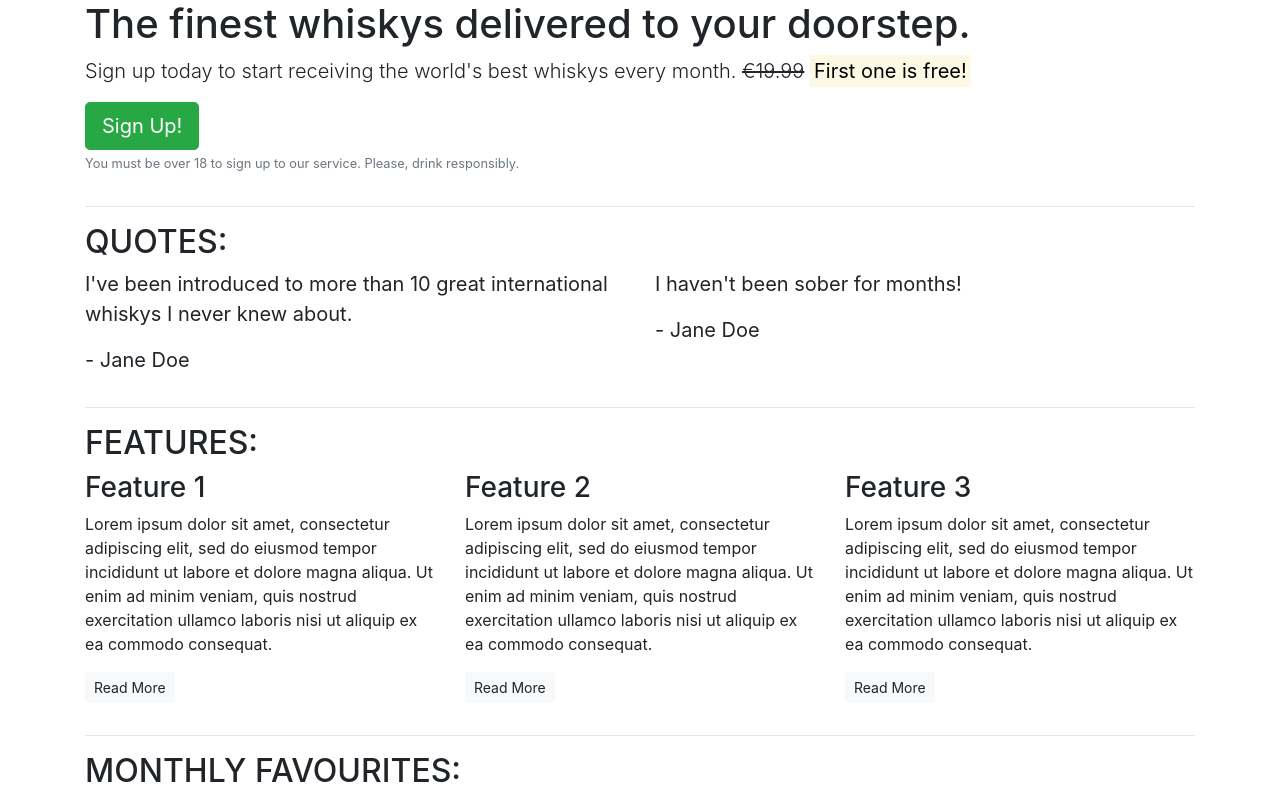
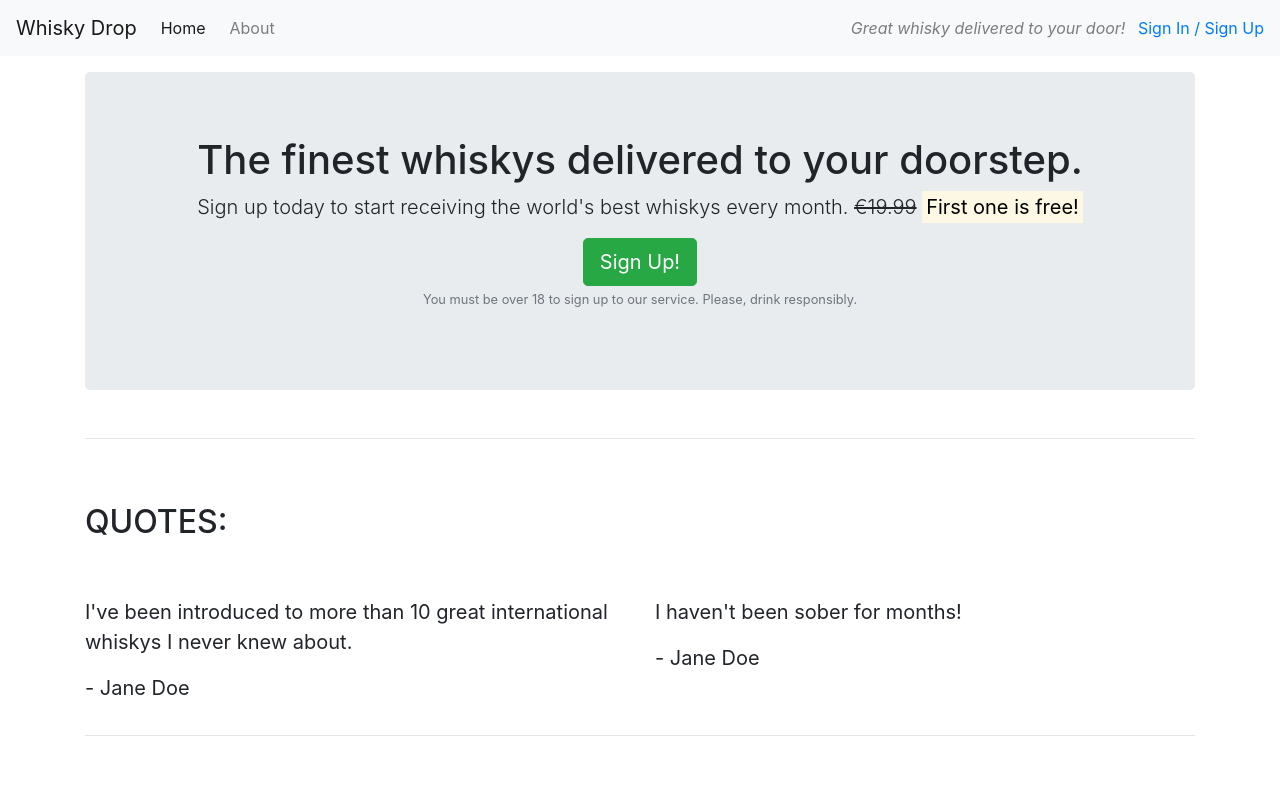
Before and after one commit to swiftcoder2020/bootstrap_whiskey, a plain HTML site: page index.html in a window 1280 px wide. Shown: the top 796 px of the page. Drawn offline with nearby package versions, Linux system fonts and the light colour scheme.

Commit message:
Updated with Bootstrap's components (aka custom styles)

```diff
--- a/index.html
+++ b/index.html
@@ -14,14 +14,26 @@
     </script>
 </head>
 <body>
-  <article class="container">
+  <nav class="navbar navbar-light bg-light navbar-expand-sm">
+    <a href="/" class="navbar-brand">Whisky Drop</a>
+    <ul class="navbar-nav mr-auto">
+      <li class="active nav-item mr-2"><a class="nav-link" href="/">Home</a></li>
+      <li class="nav-item mr-2"><a class="nav-link" href="/about">About</a></li>
+      <li class="nav-item mr-2 d-block d-sm-none"><a class="nav-link" href="/login">Sign In / Sign Up</a></li>
+    </ul>
+    <div class="d-none d-md-block">
+      <p class="navbar-text my-auto mr-2"><i>Great whisky delivered to your door!</i></p>
+      <a href="/login">Sign In / Sign Up</a>
+    </div>
+  </nav>
+  <article class="container mt-3">
     <!-- Callout -->
     <div class="row">
       <div class="col-12">
-        <section class="callout">
+        <section class="callout jumbotron text-center">
           <h1>The finest whiskys delivered to your doorstep.</h1>
           <p class="lead">Sign up today to start receiving the world's best whiskys every month.
-          <s>€19.99</s> <strong><mark>First one is free!</mark></strong></p>
+          <s class="d-none d-sm-inline">€19.99</s> <span class="d-inline d-sm-none"><br></span><strong><mark>First one is free!</mark></strong></p>
           <button class="btn btn-success btn-lg">Sign Up!</button>
           <p class="text-muted"><small>You must be over 18 to sign up to our service. Please, drink responsibly.
           </small></p>
@@ -33,7 +45,7 @@
     <!-- Quotes -->
     <section class="quotes">
       <div class="row">
-        <div class="col-12">
+        <div class="col-12 my-5">
           <h2 class="text-uppercase">Quotes:</h2>
         </div>
       </div>
@@ -57,7 +69,7 @@
     <!-- Features -->
     <section class="features">
       <div class="row">
-        <div class="col-12">
+        <div class="col-12 my-5">
           <h2 class="text-uppercase">Features:</h2>
         </div>
       </div>
```
